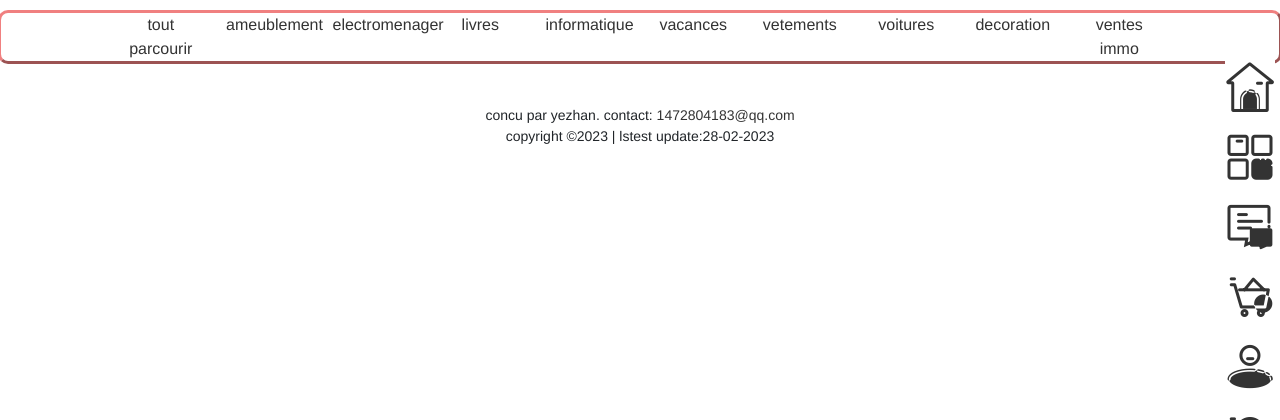
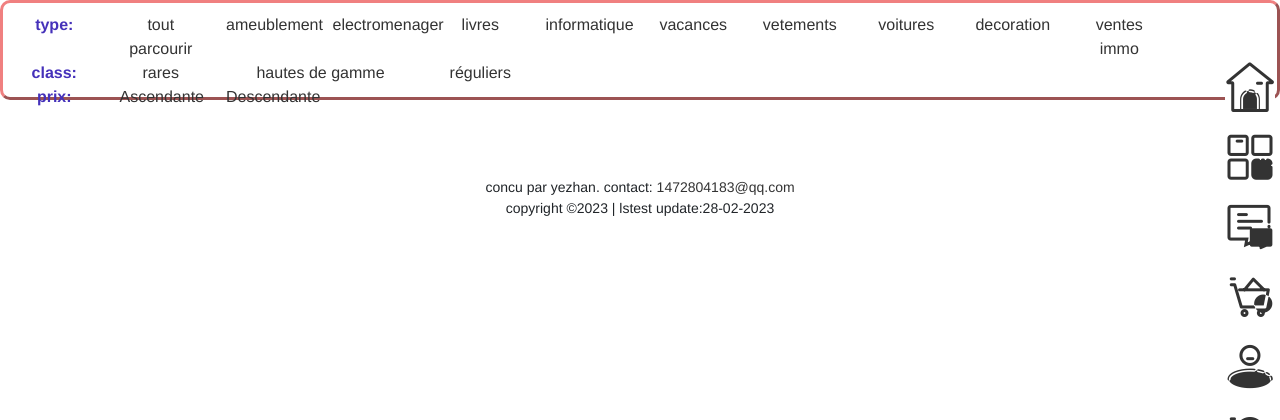
Before and after one commit to glouno/AgoraMarketplace, a PHP site: page /parcourir1.php?type=1 in a window 1280 px wide. Shown: the part 150-570 px from the top of the page. Run offline with PHP 8.4, Linux system fonts and the light colour scheme; data that the repository does not hold is empty.

Commit message:
modified:   parcourir.php 	modified:   parcourir1.php

```diff
--- a/parcourir1.php
+++ b/parcourir1.php
@@ -23,11 +23,12 @@
             </div>
         </div>
     </div>
-
-    <div id="nav" class="container-fluid" style="border-radius: 60px">
-        <div class="row " style="border: 3px lightcoral outset; border-radius: 10px;">
-            <div class="col-1"></div>
-            <div class="col-1"><a href="parcourir.php">tout parcourir</a></div>
+    <div id="nav" class="container-fluid" style="border: 3px lightcoral outset; border-radius: 10px;">
+        <div class="row ">
+            <div class="col-1">
+                <p><strong>type:</strong></p>
+            </div>
+            <div class="col-1"><a href="parcourir1.php?type=0">tout parcourir</a></div>
             <div class="col-1"><a href="parcourir1.php?type='ameublement'">ameublement</a></div>
             <div class="col-1"><a href="parcourir1.php?type='electromenager'">electromenager</a></div>
             <div class="col-1"><a href="parcourir1.php?type='livres'">livres</a></div>
@@ -39,8 +40,23 @@
             <div class="col-1"><a href="parcourir1.php?type='ventes immo'">ventes immo</a></div>
             <div class="col-1"></div>
         </div>
+        <div class="row">
+            <div class="col-1">
+                <p><b>class:</b></p>
+            </div>
+            <div class="col-1"><a href="parcourir1.php?type='1'&type_prix='rare'&ordre='asc'">rares</a></div>
+            <div class="col-2"><a href="parcourir1.php?type_prix='gamme'&type='1'">hautes de gamme</a></div>
+            <div class="col-1"><a href="parcourir1.php?type_prix='normal'&type='1'">réguliers</a></div>
+        </div>
+        <div class="row">
+            <div class="col-1">
+                <p><b>prix:</b></p>
+            </div>
+            <div class="col-1"><a href="parcourir1.php?ordre='asc'&type='2'">Ascendante</a></div>
+            <div class="col-1"><a href="parcourir1.php?ordre='desc'&type='2'">Descendante</a></div>
+        </div>
     </div>
-
+    <br><br><br>
     <div id="section" class="container">
         <?php
         //identifier le nom de base de données
@@ -51,7 +67,16 @@
         $db_found = mysqli_select_db($db_handle, $database);
         //si le BDD existe, faire le traitement
         if ($db_found) {
-            $sql = "SELECT * FROM produits WHERE types=   " . $_GET['type'] . "       ";
+            if ($_GET['type'] == 0) {
+                $sql = "SELECT * FROM produits";
+            } elseif ($_GET['type'] == 1) {
+                $sql = "SELECT * FROM produits WHERE type_prix=   " . $_GET['type_prix'] . "       ";
+                print_r($_GET['type_prix']);
+            } elseif ($_GET['type'] == 2) {
+                $sql = "SELECT * FROM produits ORDER BY prix  " . $_GET['ordre'] . "";
+            } else {
+                $sql = "SELECT * FROM produits WHERE types=   " . $_GET['type'] . "       ";
+            }
             $result = mysqli_query($db_handle, $sql);
             //$data = mysqli_fetch_assoc($result);
             while ($data = mysqli_fetch_assoc($result)) {
```
Also changed, not shown: parcourir.php (+22 -6 lines).
